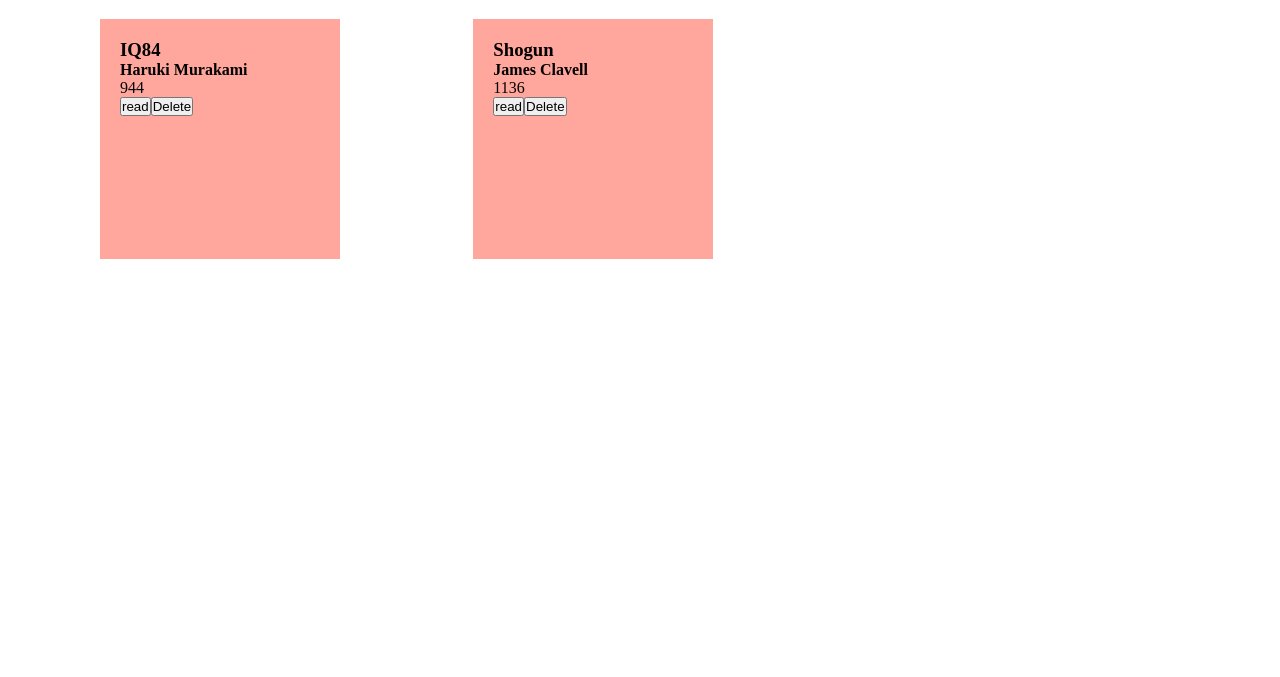
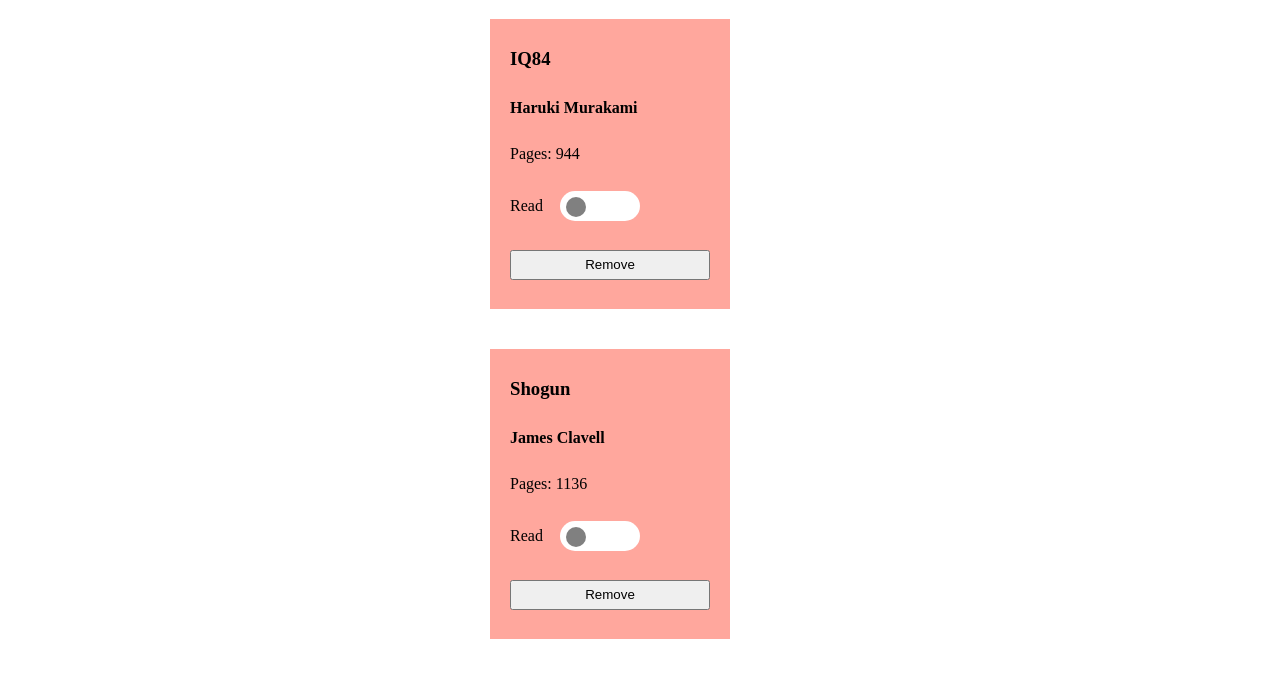
Before and after one commit to creativeact/odin-library, a plain HTML site: page index.html in a window 1280 px wide. Shown: the part 85-762 px from the top of the page. Drawn offline with Linux system fonts and the light colour scheme.

Commit message:
Add read status toggle button
Add css for read status button
- Note this is just css functionality and does not yet affect
the book Object itself

Also adjusted book card displays and spacing

```diff
--- a/script.js
+++ b/script.js
@@ -5,7 +5,7 @@ const addBookModal = document.querySelector('.modal-container');
 const addBookForm = document.querySelector('.add-book-form');
 const submitBookButton = document.querySelector('.submit-book-button');
 const closeModalButton = document.querySelector('.close-modal-button');
-const deleteBookButton = document.querySelector('.delete-book-button');
+const removeBookButton = document.querySelector('.remove-book-button');
 const readBookToggle = document.querySelector('.read-book-toggle');
 
 // Declare myLibrary Array
@@ -91,21 +91,33 @@ function createBookCard(book) {
     // Add pages to book card
     const pages = document.createElement('p');
     pages.classList.add('pages');
-    pages.textContent = book.pages;
+    pages.textContent = `Pages: ${book.pages}`;
     newDiv.appendChild(pages);
 
-     // Add read book button
-     const readBookToggle = document.createElement('button');
-     readBookToggle.classList.add('read-book-toggle');
-     readBookToggle.textContent = 'read';
-     newDiv.appendChild(readBookToggle);
+     // Add read status checkbox
+     const readTitle = document.createElement('p');
+     readTitle.textContent = 'Read';
 
-    // Add delete book button
-    const deleteBookButton = document.createElement('button');
-    deleteBookButton.classList.add('delete-book-button');
-    deleteBookButton.textContent = 'Delete';
-    deleteBookButton.setAttribute('data-id', book.id);
-    newDiv.appendChild(deleteBookButton);
+     const input = document.createElement('input');
+     input.setAttribute('type', 'checkbox');
+     input.setAttribute('id', 'read-status');
+     input.setAttribute('name', 'read-status');
+     input.classList.add('read-status');
+
+     const readStatusContainer = document.createElement('div');
+     readStatusContainer.classList.add('read-status-container');
+
+     readStatusContainer.appendChild(readTitle);
+     readStatusContainer.appendChild(input);
+     newDiv.appendChild(readStatusContainer);
+
+
+    // Add remove book button
+    const removeBookButton = document.createElement('button');
+    removeBookButton.classList.add('remove-book-button');
+    removeBookButton.textContent = 'Remove';
+    removeBookButton.setAttribute('data-id', book.id);
+    newDiv.appendChild(removeBookButton);
 
     // Append new book card to book container
     bookContainer.appendChild(newDiv);
@@ -116,18 +128,18 @@ myLibrary.forEach(book => createBookCard(book));
 
 // Handle delete button clicks
 bookContainer.addEventListener('click', function(event) {
-    if (event.target.classList.contains('delete-book-button')) {
+    if (event.target.classList.contains('remove-book-button')) {
 
         // Retrieve the data-id associated with the button and convert to Int
         const bookId = parseInt(event.target.getAttribute('data-id'), 10);
 
-        // Call deleteBook
-        deleteBook(bookId);
+        // Call removeBook
+        removeBook(bookId);
     }
 });
 
-// Delete book
-function deleteBook(bookId) {
+// Remove book
+function removeBook(bookId) {
 
     // Find the index of the book within the myLibrary array
     const bookIndex = myLibrary.findIndex(book => book.id === bookId);
--- a/style.css
+++ b/style.css
@@ -49,13 +49,17 @@ button {
     display: grid;
     grid-template-columns: repeat(auto-fill, minmax(300px, 1fr));
     gap: 40px;
+    justify-self: center;
 }
 
 .book-card {
-    height: 200px;
+    display: grid;
+    height: 250px;
     width: 200px;
     background-color: var(--secondary-color);
     padding: 20px;
+    gap: 10px;
+    align-items: center;
 }
 
 .modal-header {
@@ -92,3 +96,47 @@ button {
     width: 150px;
     grid-column: 2;
 }
+
+.read-status-container {
+    display: grid;
+    grid-template-columns: 1fr 3fr;
+    align-items: center;
+}
+
+.read-status {
+    grid-column: 2;
+    -webkit-appearance: none;
+    position: relative;
+    width: 80px;
+    height: 30px;
+    background-color: white;
+    border-radius: 25px;
+    transition: background .3s;
+    outline: none;
+    cursor: pointer;
+}
+
+.read-status::after {
+    content: '';
+    position: absolute;
+    top: -15%;
+    left: 20%;
+    transform: translate(-50%, 50%);
+    border-radius: 50%;
+    height: 1.25rem;
+    width: 1.25rem;
+    background-color: gray;
+    transition: left .3s;
+}
+
+.read-status:checked {
+    background-color: rgb(80, 245, 80);
+}
+
+.read-status:checked::after {
+    left: 80%;
+}
+
+.remove-book-button {
+    height: 30px;
+}
```
Also changed, not shown: index.html (+1 -0 lines).
